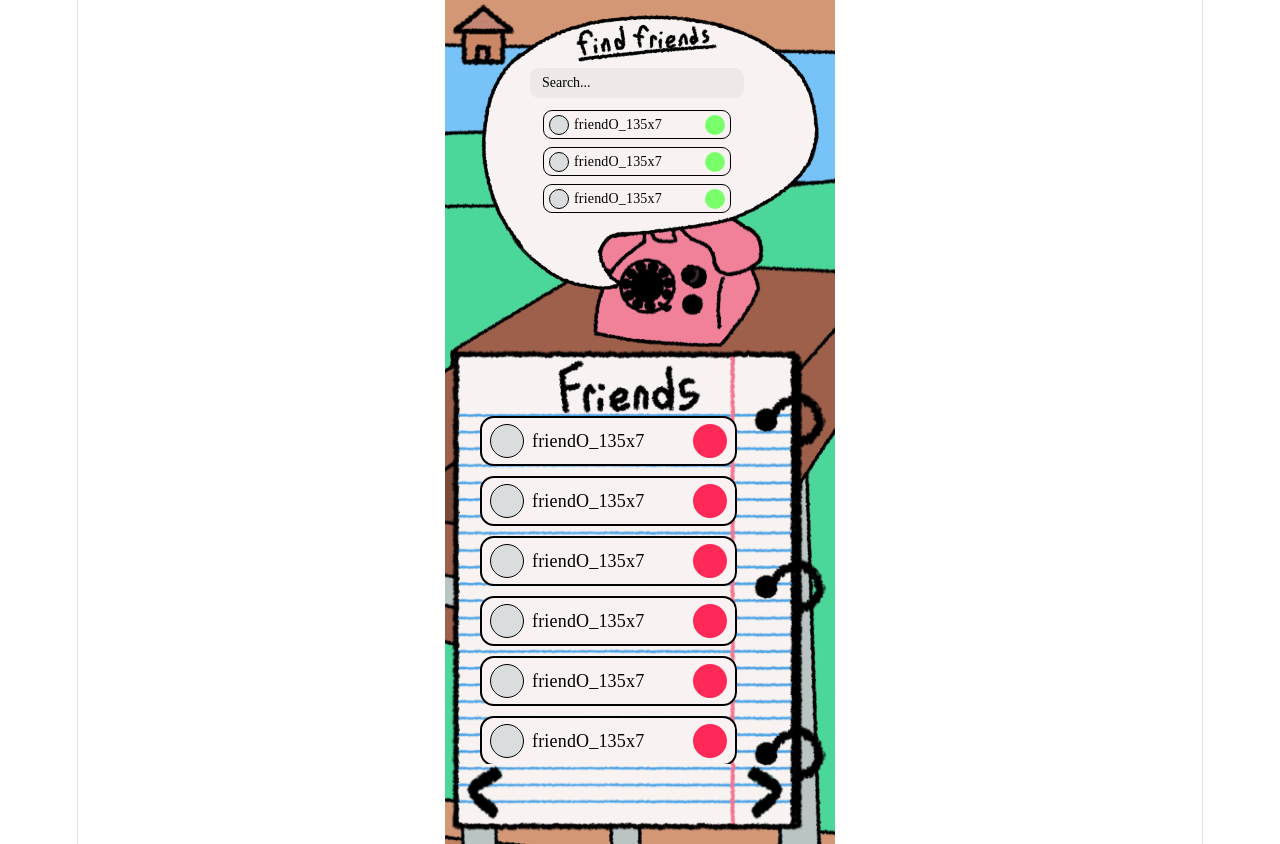
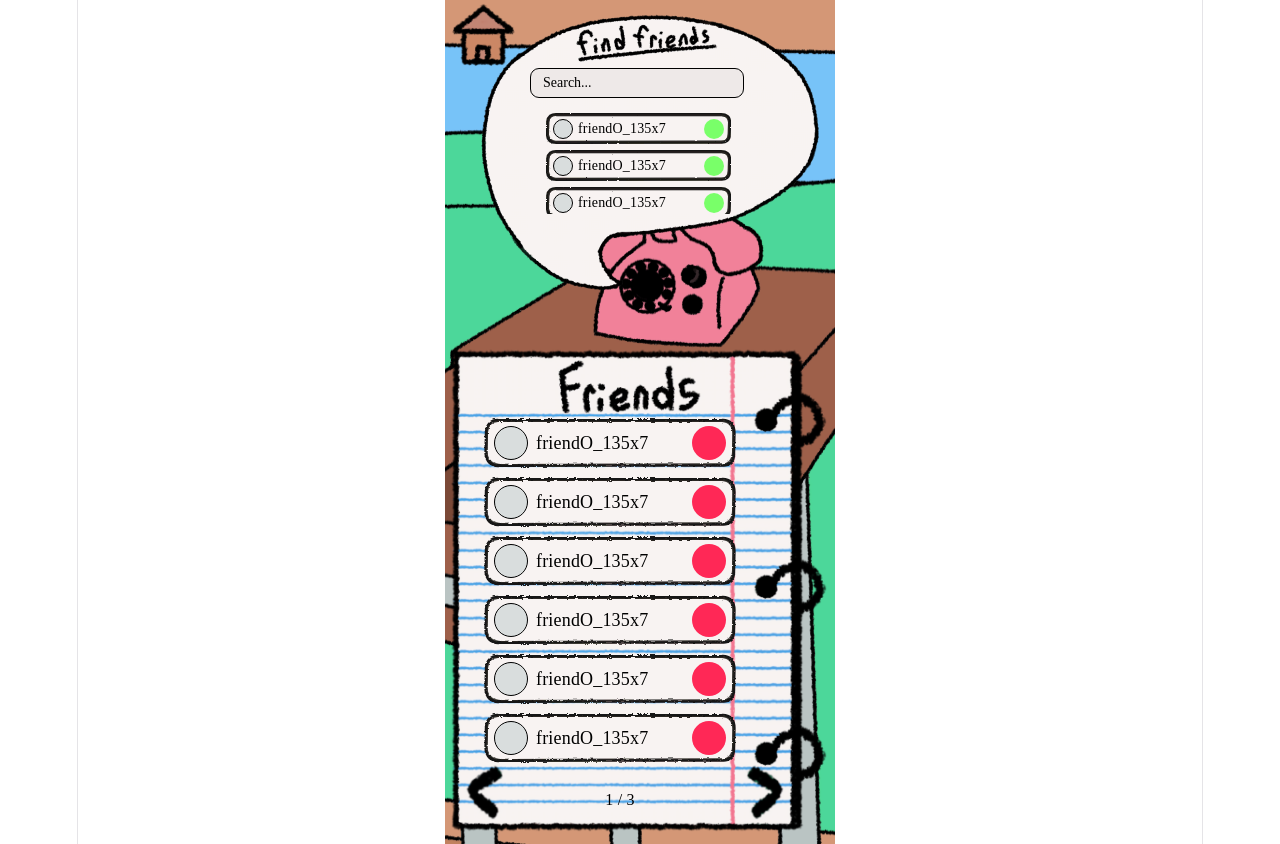
Before and after one commit to AliDAndrea/sugokuSudoku, a React (Vite) app in the folder Sugoku-Sudoku/: page /friends in a window 1280 px wide. Built offline with nearby package versions, Linux system fonts and the light colour scheme; a web font is replaced by a local one.

Commit message:
FriendPage Touchup - Added rough borders, page navigation to replace scrolling, and minor color changes

```diff
--- a/Sugoku-Sudoku/src/FriendsPage.css
+++ b/Sugoku-Sudoku/src/FriendsPage.css
@@ -70,10 +70,49 @@
 
 .friends-list {
   width: 263px;
-  height: 350px;
+  height: 354px;
   position: absolute;
   left: 35px;
   top: 414px;
+  overflow: hidden;
+}
+
+.friends-page-arrow {
+  position: absolute;
+  bottom: 14px;
+  width: 55px;
+  height: 64px;
+  padding: 0;
+  border: 0;
+  background: transparent;
+  cursor: pointer;
+}
+
+.friends-page-previous { left: 15px; }
+.friends-page-next { right: 49px; }
+.friends-page-arrow:disabled { cursor: default; }
+
+.friends-page-number {
+  position: absolute;
+  left: 115px;
+  bottom: 31px;
+  width: 120px;
+  text-align: center;
+  font-size: 16px;
+}
+
+.friends-remove {
+  border: 0;
+  padding: 0;
+  cursor: pointer;
+}
+
+.friends-remove:hover { background: #d91943; }
+
+.friends-page-arrow:focus-visible,
+.friends-remove:focus-visible {
+  outline: 2px solid #555;
+  outline-offset: 2px;
 }
 
 .friends-search-art {
@@ -90,7 +129,7 @@
   position: absolute;
   left: 85px;
   top: 68px;
-  border: 0;
+  border: 1px solid #000;
   border-radius: 9px;
   background: #eee9e8;
   padding: 0 12px;
@@ -117,7 +156,7 @@
   overflow-x: hidden;
   overscroll-behavior-y: contain;
   scrollbar-width: thin;
-  scrollbar-color: #d96982 transparent;
+  scrollbar-color: #888 transparent;
 }
 
 .friends-scroll::-webkit-scrollbar {
@@ -129,32 +168,42 @@
 }
 
 .friends-scroll::-webkit-scrollbar-thumb {
-  background: #d96982;
+  background: #888;
   border-radius: 5px;
 }
 
 .friends-scroll::-webkit-scrollbar-thumb:hover {
-  background: #af4d64;
+  background: #666;
 }
 
 .friends-rows {
   display: flex;
   flex-direction: column;
   gap: 10px;
-  padding: 2px 6px 2px 0;
+  padding: 4px 7px 4px 4px;
 }
 
 .friends-row {
+  position: relative;
   min-height: 50px;
   flex-shrink: 0;
   display: flex;
   align-items: center;
   gap: 8px;
   padding: 4px 8px;
-  border: 2px solid #000;
+  border: 2px solid transparent;
   border-radius: 14px;
   background: #f8f3f2;
+  background-clip: padding-box;
   box-sizing: border-box;
+}
+
+.friends-row::after {
+  content: '';
+  position: absolute;
+  inset: -2px;
+  background: url('./figmages/FriendGraphiteBorder.svg') center / 100% 100% no-repeat;
+  pointer-events: none;
 }
 
 .friends-avatar {
@@ -187,7 +236,11 @@
 
 .friends-results .friends-rows {
   gap: 8px;
-  padding-top: 0;
+  padding-top: 4px;
+}
+
+.friends-list .friends-rows {
+  gap: 9px;
 }
 
 .friends-row-small {
@@ -234,6 +287,6 @@
 
 .friends-scroll:focus-visible,
 .friends-search:focus-visible {
-  outline: 2px solid #af4d64;
+  outline: 2px solid #000;
   outline-offset: 2px;
 }
--- a/Sugoku-Sudoku/src/FriendsPage.jsx
+++ b/Sugoku-Sudoku/src/FriendsPage.jsx
@@ -16,12 +16,18 @@ const sampleRequests = Array.from({ length: 8 }, (_, index) => ({
   name: 'friendO_135x7',
 }))
 
-function FriendRow({ friend, small = false }) {
+const FRIENDS_PER_PAGE = 6
+
+function FriendRow({ friend, small = false, onRemove }) {
   return (
     <div className={`friends-row${small ? ' friends-row-small' : ''}`}>
       <span className="friends-avatar" aria-hidden="true" />
       <span className="friends-name">{friend.name}</span>
-      <span className="friends-dot" aria-hidden="true" />
+      {onRemove ? (
+        <button type="button" className="friends-dot friends-remove" aria-label={`Remove ${friend.name}`} onClick={() => onRemove(friend.id)} />
+      ) : (
+        <span className="friends-dot" aria-hidden="true" />
+      )}
     </div>
   )
 }
@@ -29,6 +35,17 @@ function FriendRow({ friend, small = false }) {
 export default function FriendManagement({ friends = sampleFriends, searchResults = sampleResults, friendRequests = sampleRequests }) {
   const [menu, setMenu] = useState('find')
   const [search, setSearch] = useState('')
+  const [removedIds, setRemovedIds] = useState([])
+  const [page, setPage] = useState(0)
+  const remainingFriends = friends.filter((friend) => !removedIds.includes(friend.id))
+  const pageCount = Math.max(1, Math.ceil(remainingFriends.length / FRIENDS_PER_PAGE))
+  const currentPage = Math.min(page, pageCount - 1)
+  const pageFriends = remainingFriends.slice(currentPage * FRIENDS_PER_PAGE, (currentPage + 1) * FRIENDS_PER_PAGE)
+  const removeFriend = (id) => {
+    setRemovedIds((ids) => [...ids, id])
+    const nextCount = remainingFriends.filter((friend) => friend.id !== id).length
+    setPage(Math.min(currentPage, Math.max(0, Math.ceil(nextCount / FRIENDS_PER_PAGE) - 1)))
+  }
   const results = searchResults.filter((friend) => friend.name.toLowerCase().includes(search.toLowerCase()))
 
   return (
@@ -48,11 +65,15 @@ export default function FriendManagement({ friends = sampleFriends, searchResult
       >
         <img src={images.PhoneButton} alt="" />
       </button>
-      <div className="friends-list friends-scroll" role="region" aria-label="Friends list" tabIndex={0}>
+      <div className="friends-list" role="region" aria-label="Friends list">
         <div className="friends-rows">
-          {friends.map((friend) => <FriendRow key={friend.id} friend={friend} />)}
+          {pageFriends.map((friend) => <FriendRow key={friend.id} friend={friend} onRemove={removeFriend} />)}
+          {remainingFriends.length === 0 && <p className="friends-empty">No friends yet.</p>}
         </div>
       </div>
+      <button type="button" className="friends-page-arrow friends-page-previous" aria-label="Previous friends page" disabled={currentPage === 0} onClick={() => setPage(currentPage - 1)} />
+      <span className="friends-page-number" aria-live="polite">{currentPage + 1} / {pageCount}</span>
+      <button type="button" className="friends-page-arrow friends-page-next" aria-label="Next friends page" disabled={currentPage >= pageCount - 1} onClick={() => setPage(currentPage + 1)} />
       <section id="friends-menu" aria-label={menu === 'find' ? 'Find friends' : 'Friend requests'}>
       <img src={menu === 'find' ? images.FindFriends : images.FriendRequests} className="friends-search-art" alt={menu === 'find' ? 'Find friends' : 'Friend requests'} />
       {menu === 'find' && (
```
Also changed, not shown: Sugoku-Sudoku/src/figmages/FriendGraphiteBorder.svg (added).
